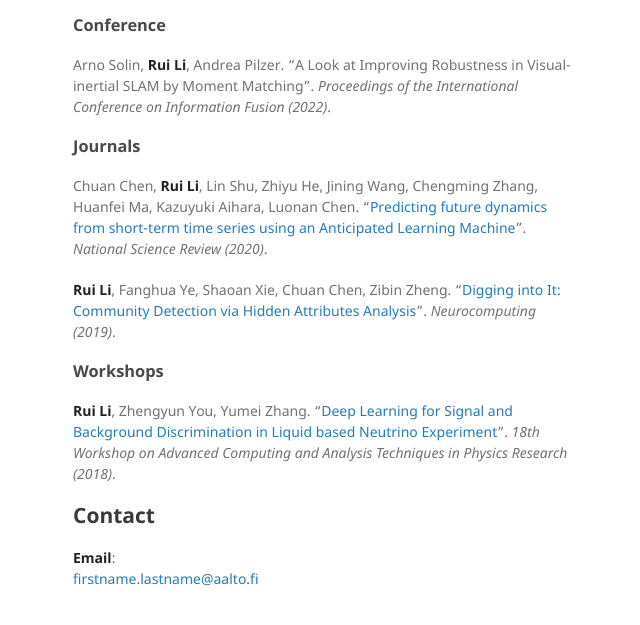
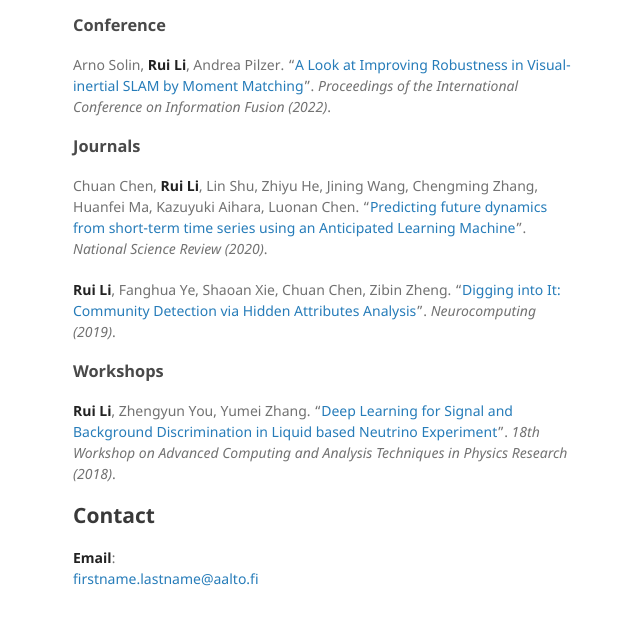
Before and after one commit to ruili-pml/ruili-pml.github.io, a Jekyll site: the page built from index.md, in a window 1280 px wide and 994 px high, cut to the strip 335-960 px from the top of the window. Shown: the whole strip, without its empty margins (497-1137 px from the left). Built offline with Jekyll 4.4.1, drawn with Linux system fonts in a browser that asks for light colours; the repository's description, which GitHub fills in, is left out; our own code applies the rules of GitHub Pages for plain Markdown files; part of the change alters nothing that is shown.

```diff
--- a/index.md
+++ b/index.md
@@ -15,7 +15,7 @@ I'm generally interested in probabilistic machine learning, in particular Gaussi
 
 ### Conference
 
-Arno Solin, **Rui Li**, Andrea Pilzer. "A Look at Improving Robustness in Visual-inertial SLAM by Moment Matching". _Proceedings of the International Conference on Information Fusion (2022)_.
+Arno Solin, **Rui Li**, Andrea Pilzer. "[A Look at Improving Robustness in Visual-inertial SLAM by Moment Matching](https://arxiv.org/abs/2205.13821)". _Proceedings of the International Conference on Information Fusion (2022)_.
 
 ### Journals
 Chuan Chen, **Rui Li**, Lin Shu, Zhiyu He, Jining Wang, Chengming Zhang, Huanfei Ma, Kazuyuki Aihara, Luonan Chen. "[Predicting future dynamics from short-term time series using an Anticipated Learning Machine](https://academic.oup.com/nsr/article/7/6/1079/5740743)". _National Science Review (2020)_.
```
